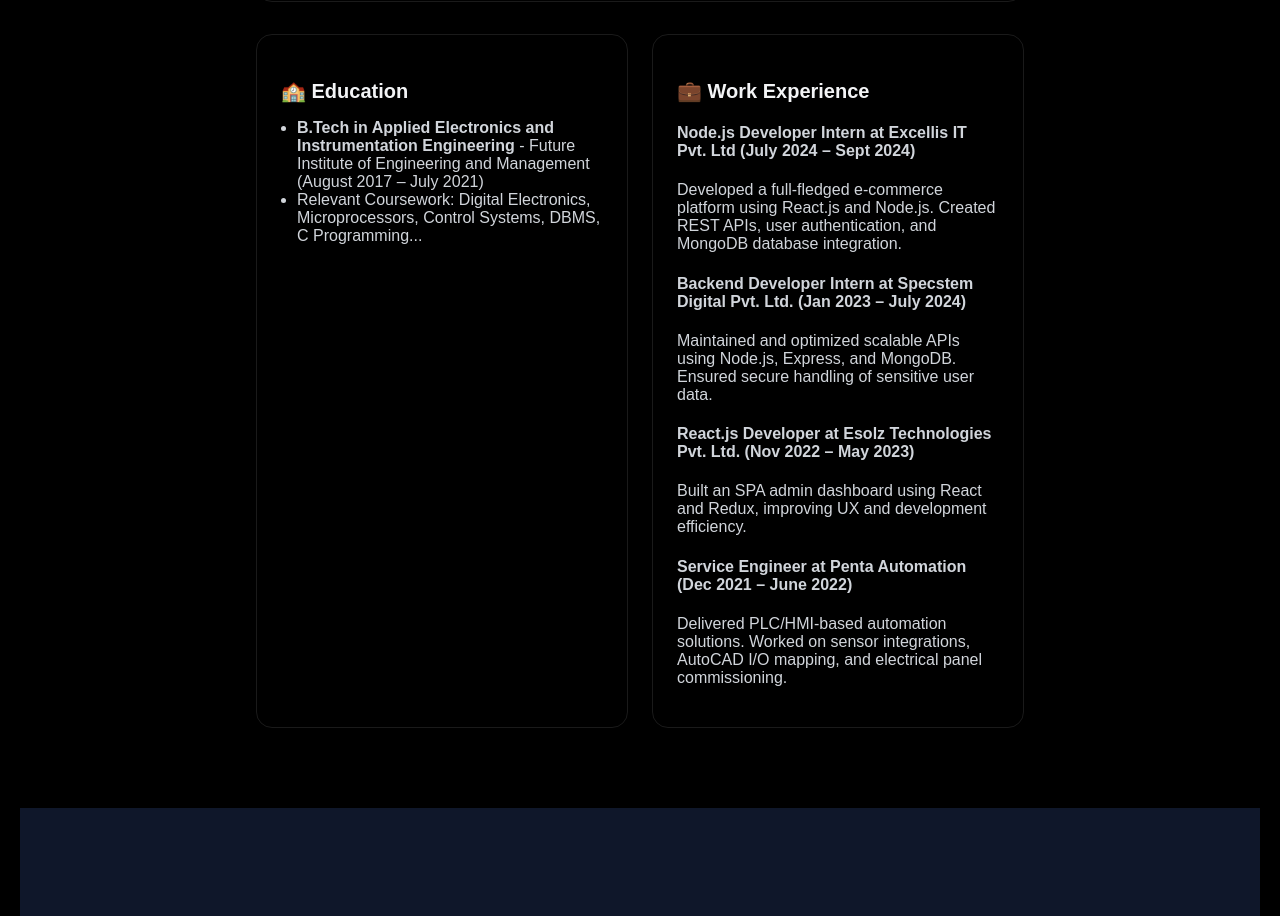
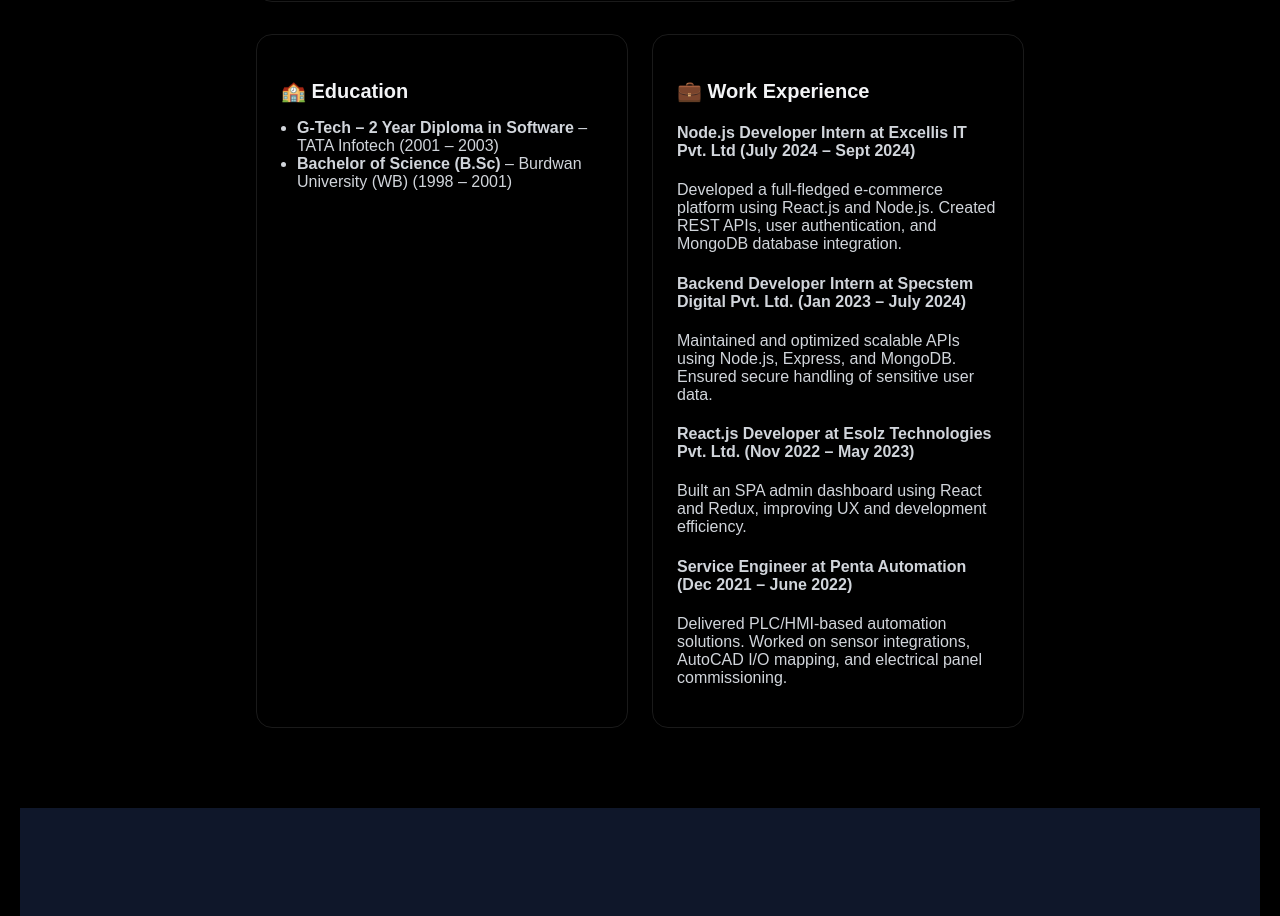
Before and after one commit to ani1999deep/sougata_mitra_porfolio-, a React (Create React App) app: page / in a window 1280 px wide. Shown: the part 2962-3878 px from the top of the page. Built offline with nearby package versions, Linux system fonts and the light colour scheme.

Commit message:
Updated education.

```diff
--- a/src/components/sections/About.js
+++ b/src/components/sections/About.js
@@ -278,16 +278,12 @@
               <h3 className="info-title">🏫 Education</h3>
               <ul className="info-list">
                 <li>
-                  <strong>
-                    B.Tech in Applied Electronics and Instrumentation
-                    Engineering
-                  </strong>{" "}
-                  - Future Institute of Engineering and Management (August 2017
-                  – July 2021)
+                  <strong>G-Tech – 2 Year Diploma in Software</strong> – TATA
+                  Infotech (2001 – 2003)
                 </li>
                 <li>
-                  Relevant Coursework: Digital Electronics, Microprocessors,
-                  Control Systems, DBMS, C Programming...
+                  <strong>Bachelor of Science (B.Sc)</strong> – Burdwan
+                  University (WB) (1998 – 2001)
                 </li>
               </ul>
             </div>
```
